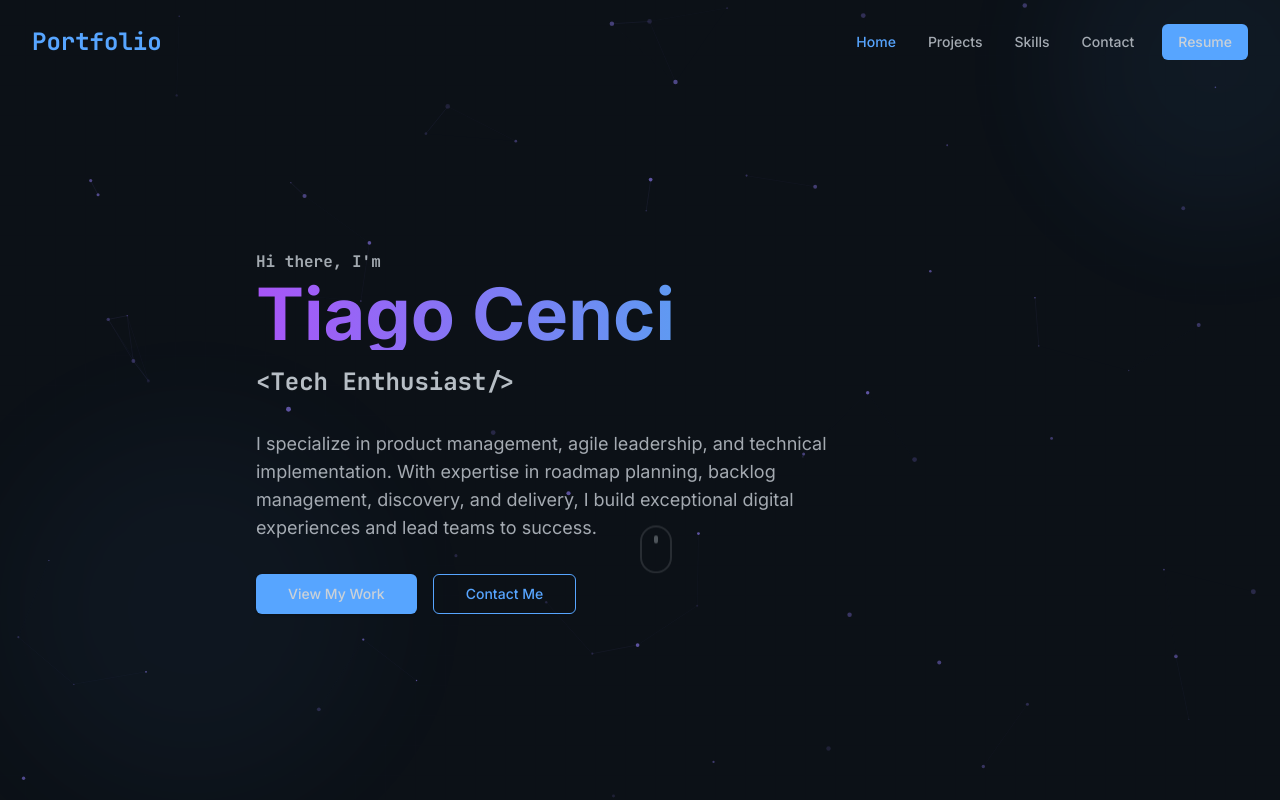
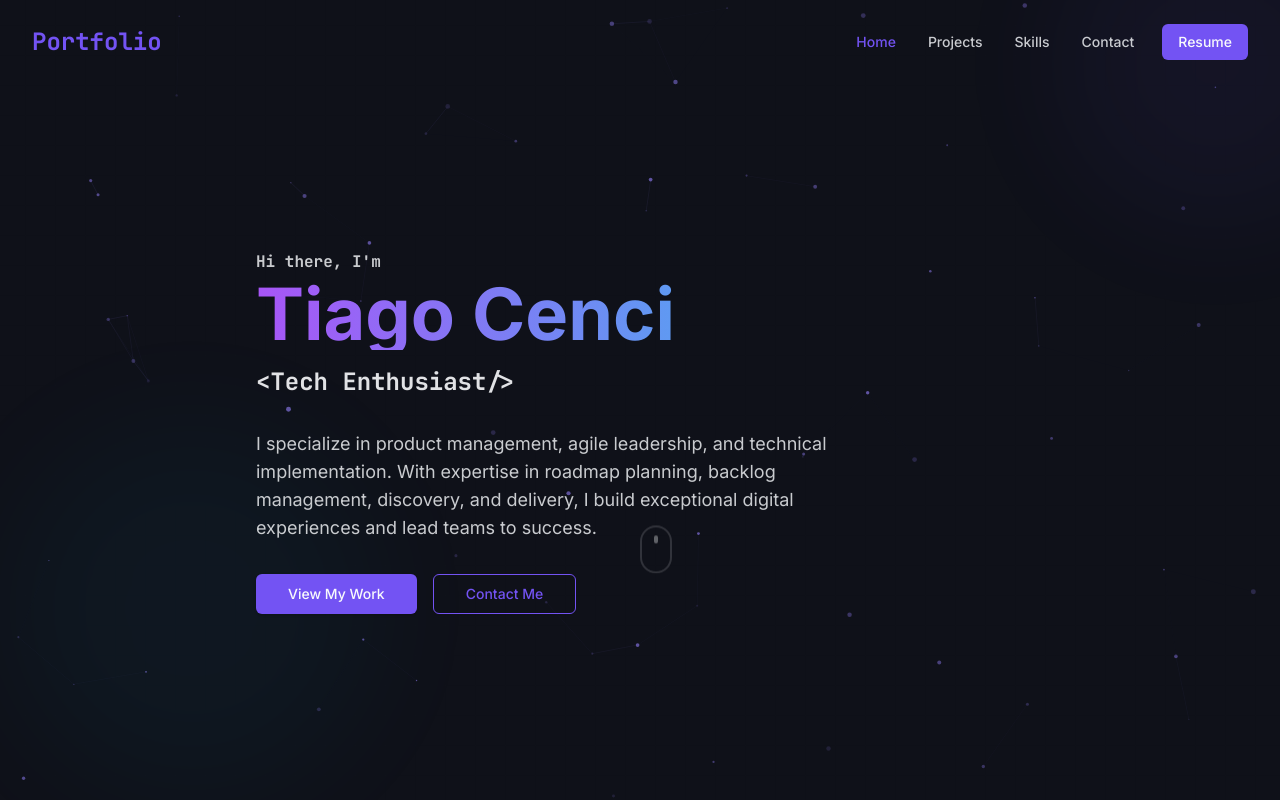
Before and after one commit to tiago-cenci/tiago-cenci-portfolio, a React (Vite) app: page / in a window 1280 px wide. Shown: the top 800 px of the page. Built offline with nearby package versions, Linux system fonts and the light colour scheme.

Commit message:
Reverted to commit 68dd396b15e93c50c5387941afaeb8c1d837f248

```diff
--- a/src/index.css
+++ b/src/index.css
@@ -7,33 +7,33 @@
 
 @layer base {
   :root {
-    --background: 215 30% 7%;    /* #0d1117 - GitHub dark background */
-    --foreground: 210 15% 82%;   /* #c9d1d9 - GitHub primary text */
+    --background: 230 25% 8%;
+    --foreground: 210 40% 98%;
 
-    --card: 215 28% 10%;         /* Slightly lighter than background */
-    --card-foreground: 210 15% 82%;
+    --card: 230 25% 11%;
+    --card-foreground: 210 40% 98%;
 
-    --popover: 215 28% 10%;
-    --popover-foreground: 210 15% 82%;
+    --popover: 230 25% 11%;
+    --popover-foreground: 210 40% 98%;
 
-    --primary: 212 100% 67%;     /* #58a6ff - GitHub blue accent */
-    --primary-foreground: 210 15% 82%;
+    --primary: 252 87% 64%;
+    --primary-foreground: 210 40% 98%;
 
-    --secondary: 213 70% 52%;    /* #1f6feb - GitHub hover blue */
-    --secondary-foreground: 210 15% 82%;
+    --secondary: 220 70% 15%;
+    --secondary-foreground: 210 40% 98%;
 
-    --muted: 220 14% 42%;        /* #8b949e - GitHub secondary text */
-    --muted-foreground: 220 14% 65%;
+    --muted: 240 10% 20%;
+    --muted-foreground: 240 10% 70%;
 
-    --accent: 212 100% 67%;      /* Same as primary for consistency */
-    --accent-foreground: 210 15% 82%;
+    --accent: 190 80% 50%;
+    --accent-foreground: 210 40% 98%;
 
     --destructive: 0 84.2% 60.2%;
-    --destructive-foreground: 210 15% 82%;
+    --destructive-foreground: 210 40% 98%;
 
-    --border: 215 25% 15%;
-    --input: 215 25% 15%;
-    --ring: 212 100% 67%;
+    --border: 230 25% 15%;
+    --input: 230 25% 15%;
+    --ring: 252 87% 64%;
 
     --radius: 0.5rem;
   }
```
Also changed, not shown: 1 other file (tests, documents, lock files or other folders).
